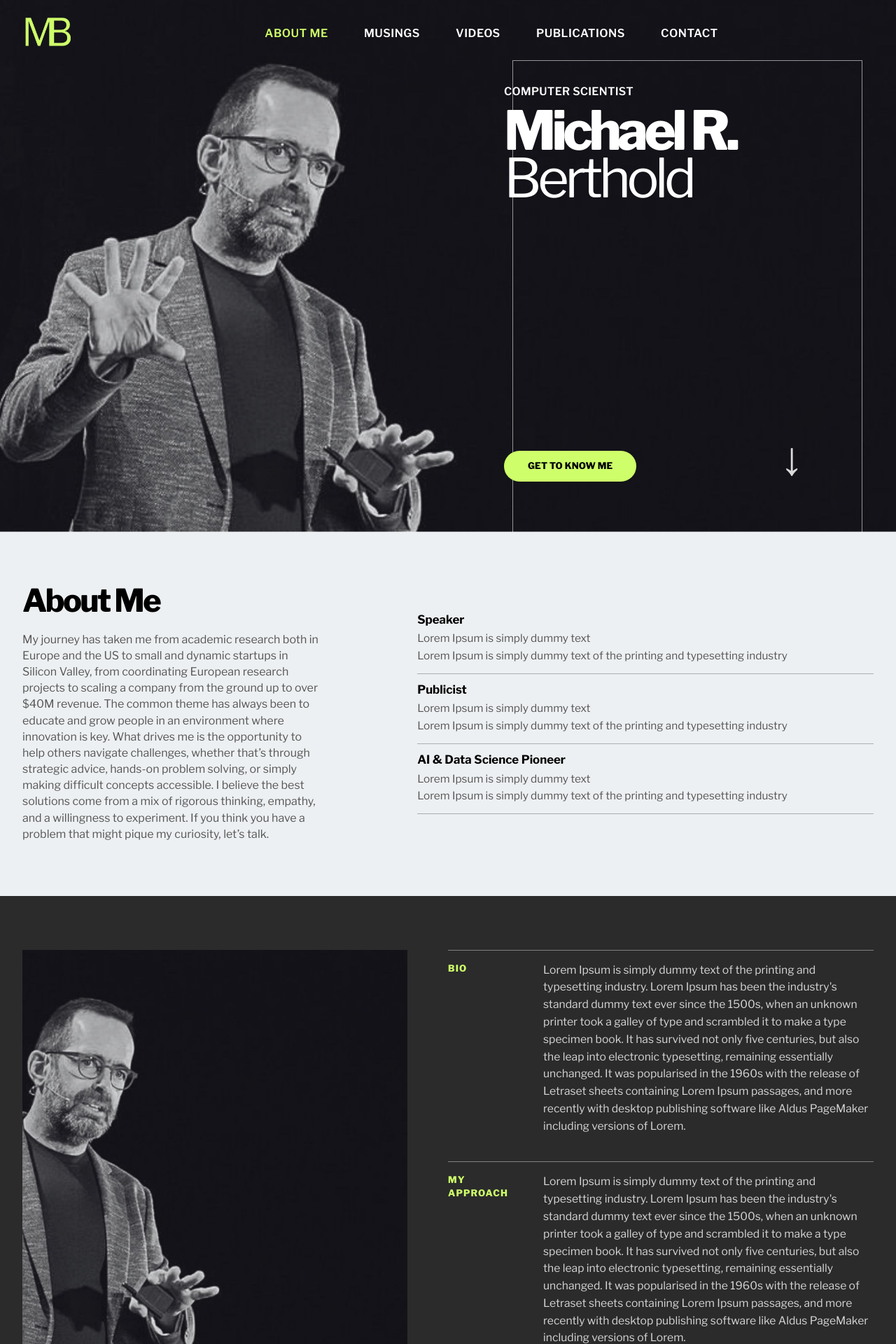
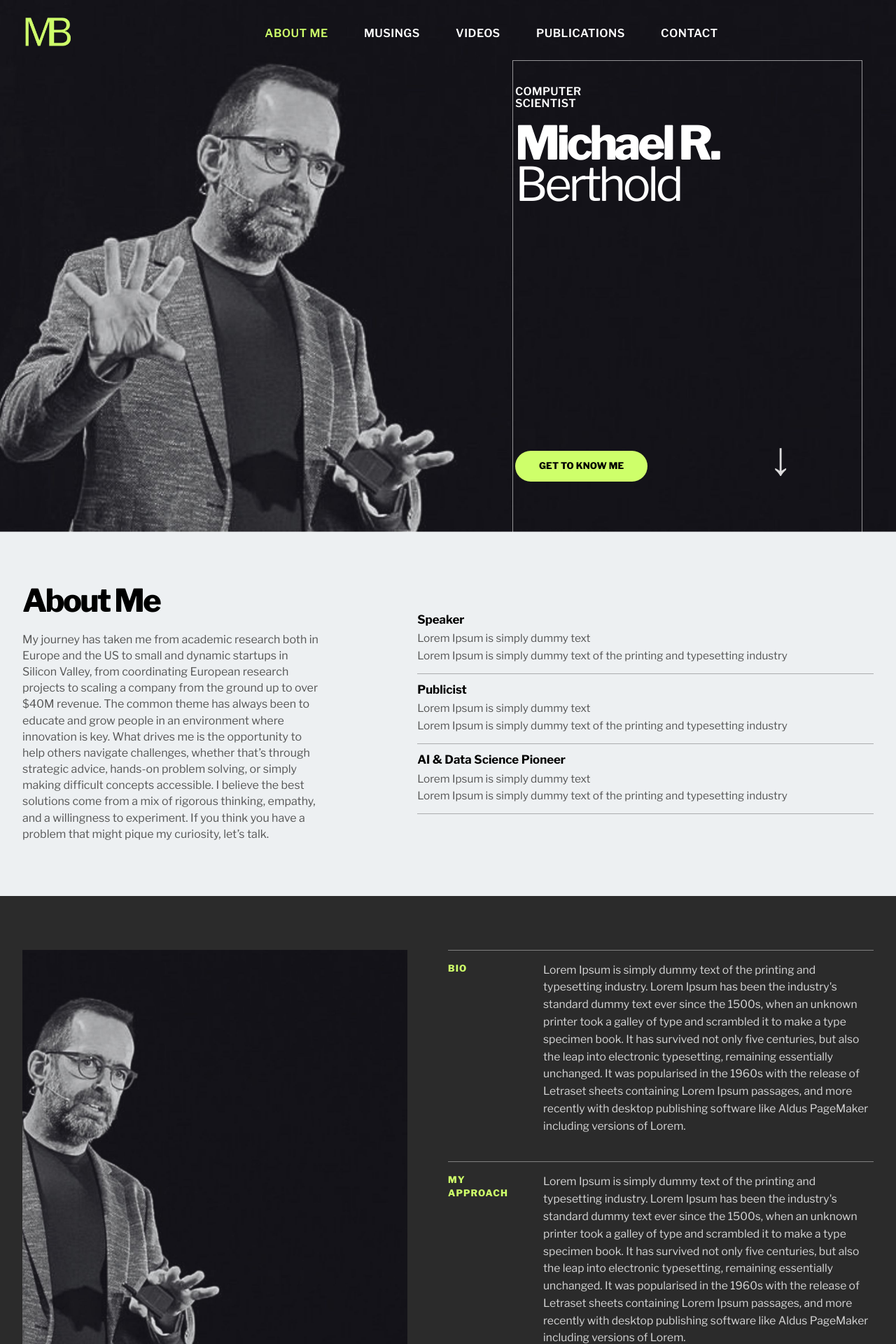
Before and after one commit to lacahelpme/mb, a Jekyll site: the page built from index.html, in a window 1280 px wide. Shown: the top 1920 px of the page at 70% size. Built offline with Jekyll 4.4.1, drawn with Linux system fonts in a browser that asks for light colours.

Commit message:
Update style.css

```diff
--- a/assets/css/style.css
+++ b/assets/css/style.css
@@ -293,7 +293,7 @@ p:last-child, h1:last-child, h2:last-child, h3:last-child, h4:last-child {
 .hero-panel {
   height: auto;
   min-height: 100%;
-  padding: 122px 36px 72px;
+  padding: 122px 52px 72px;
   display: grid;
   grid-template-rows: auto 1fr auto;
   width: 100%;
@@ -320,16 +320,17 @@ p:last-child, h1:last-child, h2:last-child, h3:last-child, h4:last-child {
   font-size: 0.98rem;
   line-height: 1.1;
   font-weight: 600;
-  margin-bottom: 14px;
+  margin-bottom: 18px;
+  max-width: 12ch;
 }
 
 .hero-title {
-  font-size: clamp(3.7rem, 6vw, 5.15rem);
-  line-height: 0.88;
-  letter-spacing: -0.07em;
+  font-size: clamp(3.3rem, 5.2vw, 4.65rem);
+  line-height: 0.9;
+  letter-spacing: -0.065em;
   font-weight: 400;
   margin: 0;
-  max-width: 8.2ch;
+  max-width: 7.4ch;
 }
 
 .hero-title span:first-child {
```
